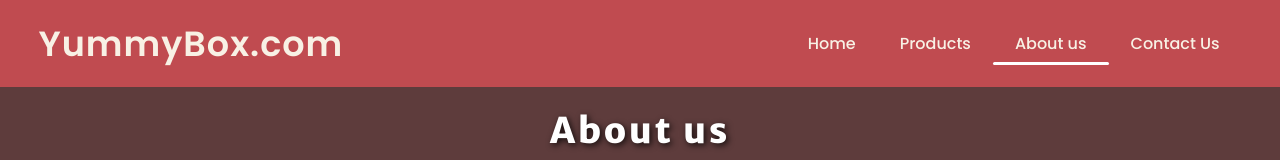
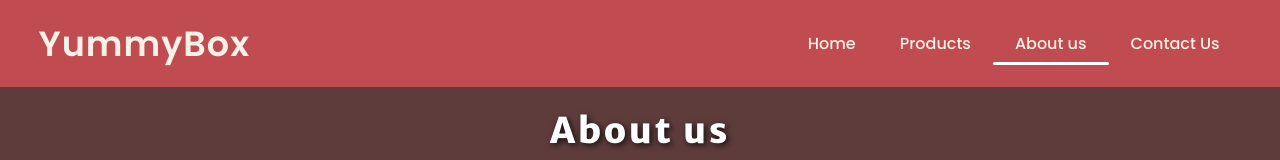
Before and after one commit to Gyunell/YummyBox_online_food_shop, a plain HTML site: page about.html in a window 1280 px wide. Shown: the top 160 px of the page. Drawn offline with Linux system fonts and the light colour scheme.

Commit message:
fix: update logo text from "YummyBox.com" to "YummyBox" across multiple HTML files

```diff
--- a/about.html
+++ b/about.html
@@ -20,7 +20,7 @@
 <body>
     <!--Header start-->
     <header>
-        <a href="index.html" class=logo>YummyBox.com</a>
+        <a href="index.html" class=logo>YummyBox</a>
           <nav class="navbar" id="navbar">
             <ul>
                 <li><a href="index.html">Home</a></li>
```
Also changed, not shown: contact.html (+1 -1 lines), index.html (+1 -1 lines), products.html (+1 -1 lines).
